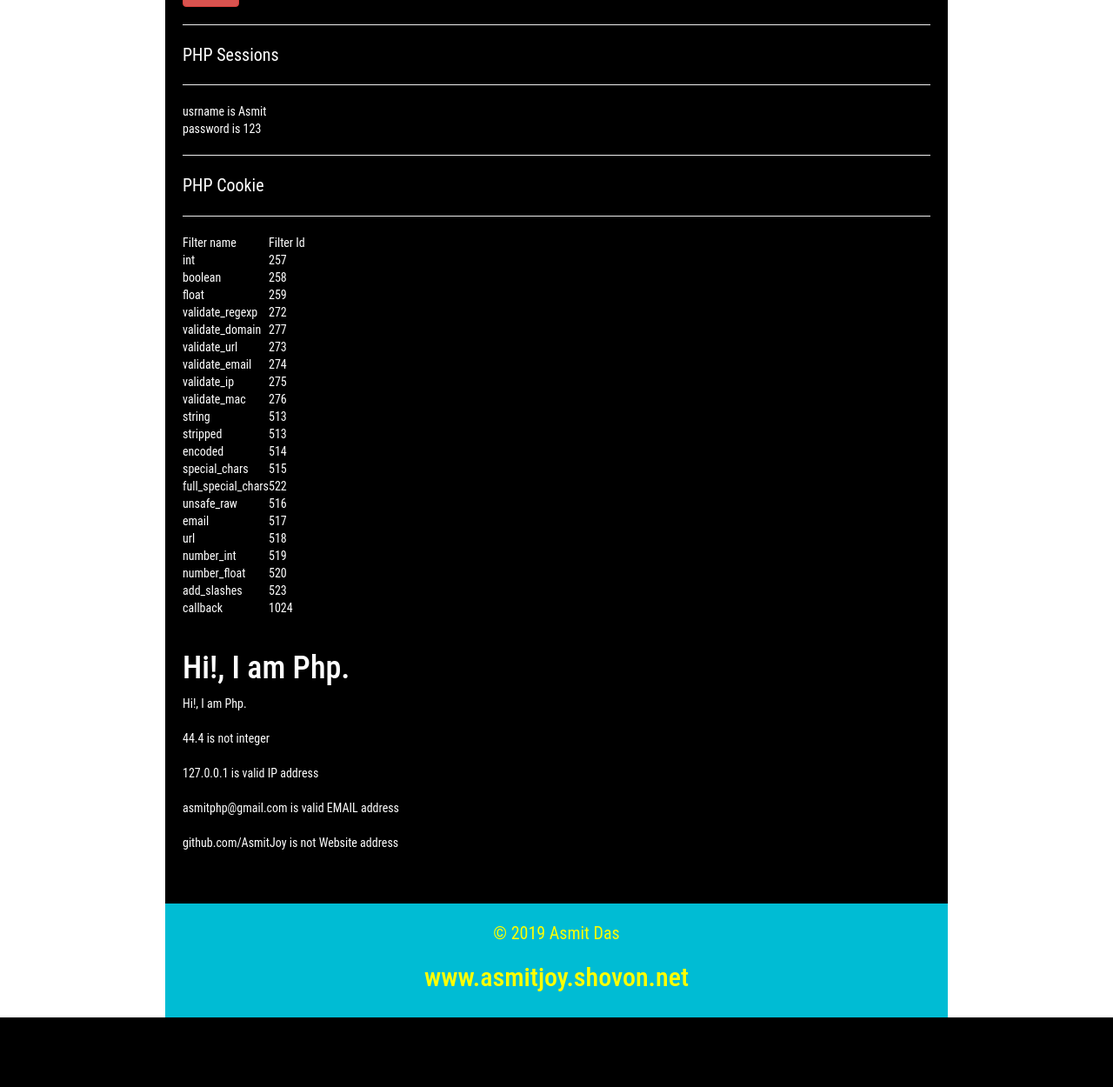
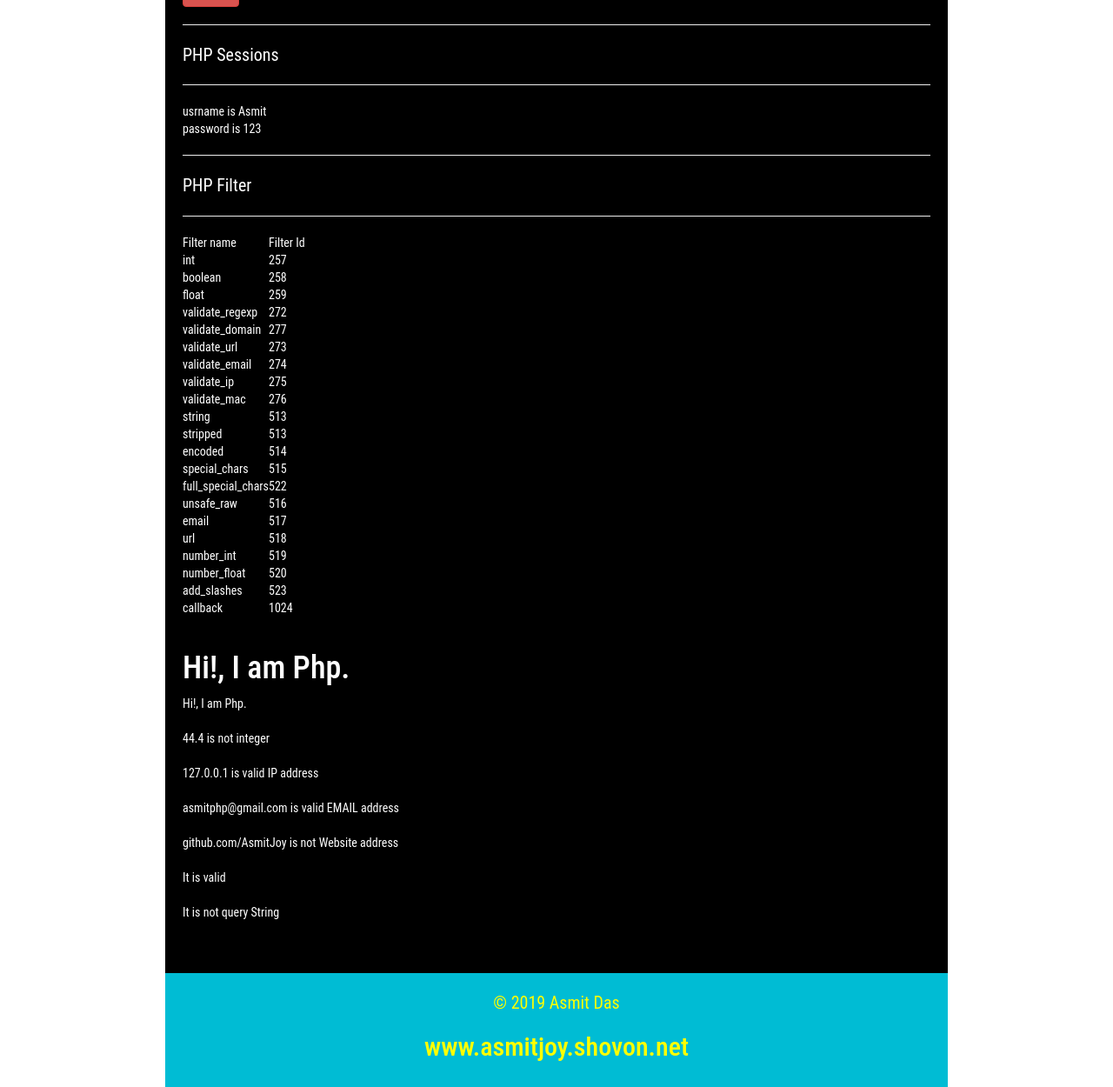
Before and after one commit to AsmitJoy/PHP-Practice, a PHP site: page / in a window 1280 px wide; the page is wider, and only the part inside the window is pictured. Shown: the part 4093-5343 px from the top of that part at 87% size. Before the commit the page ends 5263 px from the top of that part, so only its background shows below. Run offline with PHP 8.4, Linux system fonts and the light colour scheme.

Commit message:
Filters Advanced

```diff
--- a/index.php
+++ b/index.php
@@ -85,8 +85,8 @@
                 echo "$a[$i]<br>";
             }
 
+            echo"<br>";
 
-            echo"<br>";
             $x1 = array(
                 'a' => "Dhaka",
                 "b" => "Khulna"
@@ -500,7 +500,7 @@
             ?>
 
         <!--Php Filters-->
-            <hr><p>PHP Cookie</p><hr>
+         <hr><p>PHP Filter</p><hr>
             <!--php filter names and id-->
              <table>
                 <tr>
@@ -562,7 +562,7 @@
 
                 }
              ?>
-              <!--FILTER_VALIDATE_URL-->
+            <!--FILTER_VALIDATE_URL-->
               <?php
                 echo"<br><br>";
                 $url = "github.com/AsmitJoy";
@@ -573,11 +573,33 @@
                 echo $url." is not Website address";
 
                 }
-             ?>
+              ?>
+            <!--Filter Advanced-->
+              <!--Int_filter-->
+                <?php
+                    echo"<br><br>";
+                    $intnum = 2120;
+                    $min = 1;
+                    $max = 500;
+                    if(filter_var($intnum,FILTER_VALIDATE_INT,array("options" => array("min_range" =>$min,"max_raxnge" =>$max)))){
+                        echo"It is valid";
+                    }else {
+                        echo"It is not valid";
+                    }
+                ?>
+              <!--url_filter-->
+                <?php
+                        echo"<br><br>";
+                        $url = "https://www.asmitjoy.shovon.net/";//index.html?=123?
+                        if(filter_var($url,FILTER_VALIDATE_URL, FILTER_FLAG_QUERY_REQUIRED)){
+                            echo"This url is valid";
+                        }else {
+                            echo"It is not query String";
+                        }
+                    ?>
 
 
-
-        <!--Filter section is closed-->
+            <!--Filter section is closed-->
 
          </div><!--Maincode-->
 
```
